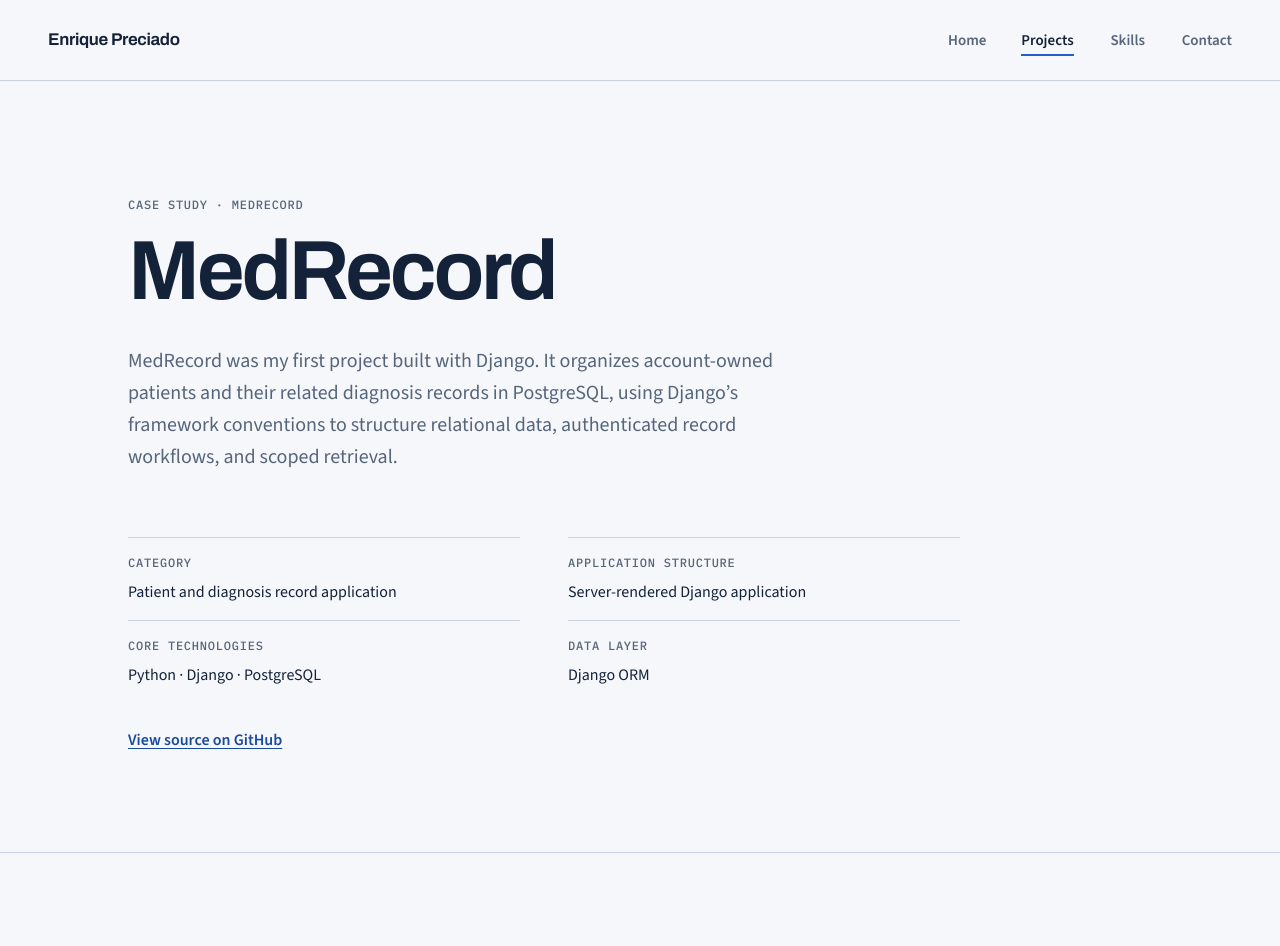
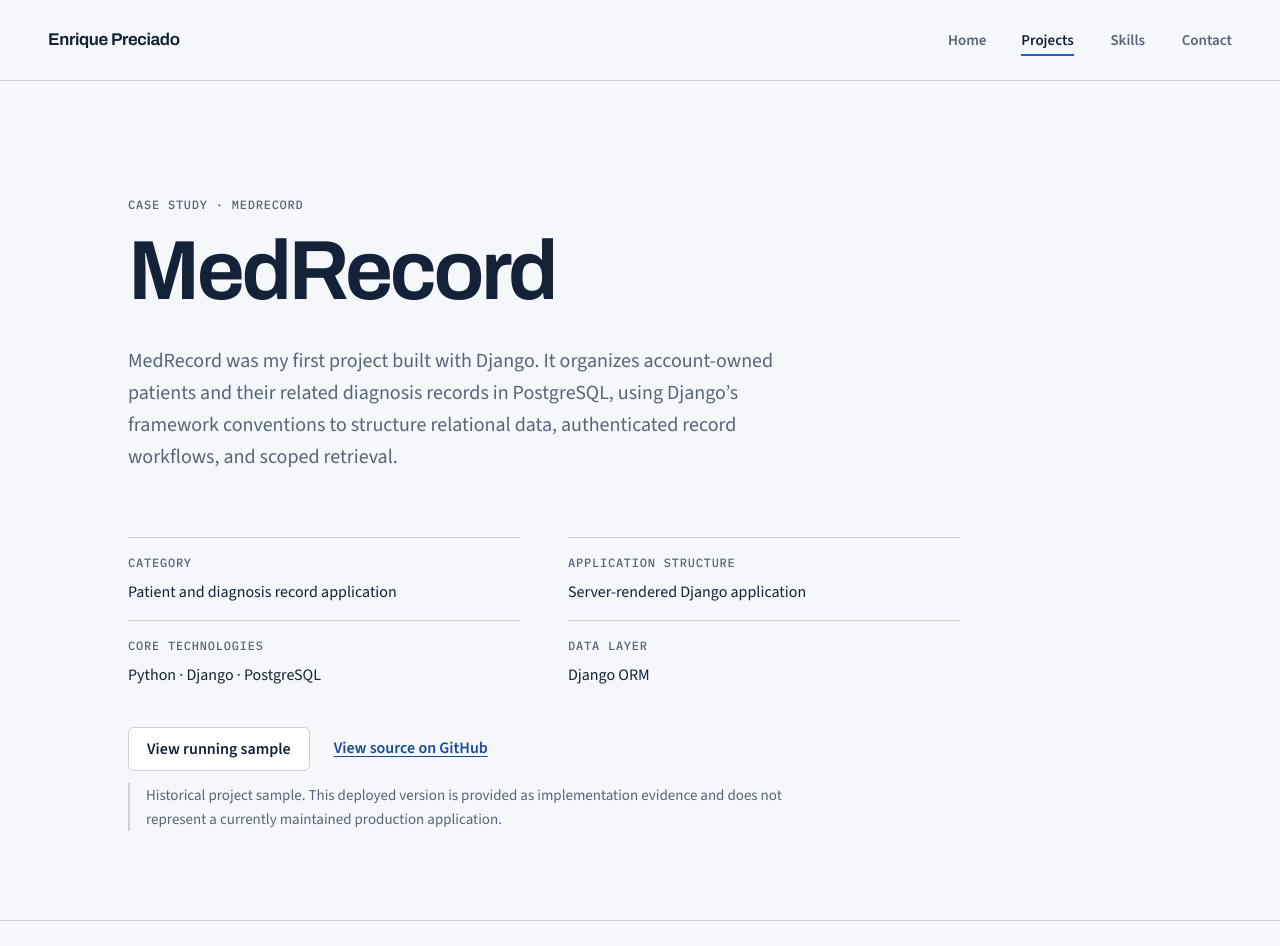
Before and after one commit to enrique28-ai/Portfolio, a React (Vite) app: page /projects/medrecord in a window 1280 px wide. Shown: the top 946 px of the page. Built offline with nearby package versions, Linux system fonts and the light colour scheme.

Commit message:
feat: add project evidence running samples

```diff
--- a/src/index.css
+++ b/src/index.css
@@ -894,6 +894,24 @@
   align-items: center;
 }
 
+.case-study-header__actions {
+  display: flex;
+  flex-wrap: wrap;
+  gap: var(--space-3) var(--space-5);
+  margin-top: var(--space-5);
+  align-items: center;
+}
+
+.case-study-header__actions .case-study-header__source {
+  margin-top: 0;
+}
+
+.case-study-header__sample-note {
+  max-width: var(--layout-reading);
+  margin-top: var(--space-3);
+  color: var(--color-text-secondary);
+}
+
 .case-study-section {
   border-top: var(--border-thin);
   padding-block: clamp(3.5rem, 7vw, 6rem);
@@ -1607,6 +1625,7 @@
     min-width: 0;
   }
 
+  .case-study-header__actions,
   .dr-vips-case-study__actions {
     align-items: flex-start;
     flex-direction: column;
--- a/src/pages/CrudProcessCaseStudyPage.jsx
+++ b/src/pages/CrudProcessCaseStudyPage.jsx
@@ -30,12 +30,26 @@ function CrudProcessCaseStudyPage() {
             ))}
           </dl>
 
+          <div className="case-study-header__actions">
+            <a
+              className="button button--secondary"
+              href="https://crud-process-kbwo.onrender.com"
+              rel="noopener noreferrer"
+              target="_blank"
+            >
+              View running sample
+            </a>
             <a
               className="case-study-header__source text-link"
               href="https://github.com/enrique28-ai/CRUD-Process"
             >
               View source on GitHub
             </a>
+          </div>
+          <p className="case-study-header__sample-note case-study-qualification">
+            Historical project sample. This deployed version is provided as implementation
+            evidence and does not represent a currently maintained production application.
+          </p>
         </div>
       </header>
 
--- a/src/pages/MedRecordCaseStudyPage.jsx
+++ b/src/pages/MedRecordCaseStudyPage.jsx
@@ -29,12 +29,26 @@ function MedRecordCaseStudyPage() {
             ))}
           </dl>
 
+          <div className="case-study-header__actions">
+            <a
+              className="button button--secondary"
+              href="https://medrecord-vd1x.onrender.com"
+              rel="noopener noreferrer"
+              target="_blank"
+            >
+              View running sample
+            </a>
             <a
               className="case-study-header__source text-link"
               href="https://github.com/enrique28-ai/Medrecord"
             >
               View source on GitHub
             </a>
+          </div>
+          <p className="case-study-header__sample-note case-study-qualification">
+            Historical project sample. This deployed version is provided as implementation
+            evidence and does not represent a currently maintained production application.
+          </p>
         </div>
       </header>
 
```
Also changed, not shown: 2 other files (tests, documents, lock files or other folders). Lines whose indentation alone changed are shown as unchanged.
